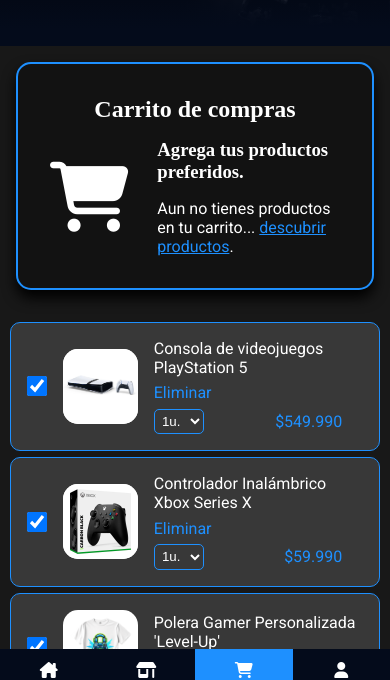
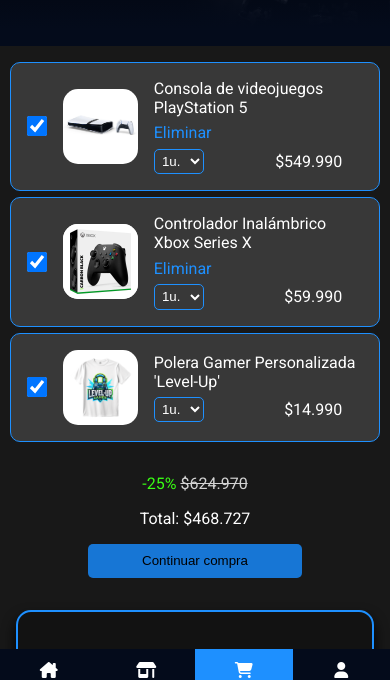
Before and after one commit to BenjaLizama/LEVEL-UP-GAMER, a plain HTML site: page src/pages/carrito.html in a window 390 px wide. Shown: the part 123-803 px from the top of the page. Drawn offline with Linux system fonts and the light colour scheme.

Commit message:
DISEÑOS COMPLETAMENTE RESPONSIVE

```diff
--- a/src/pages/carrito.html
+++ b/src/pages/carrito.html
@@ -26,19 +26,6 @@
       </div>
     </header>
     <main>
-      <section class="carrito">
-        <h1>Carrito de compras</h1>
-        <div class="productos-carrito">
-          <i class="fa-solid fa-cart-shopping"></i>
-          <div class="info">
-            <h3>Agrega tus productos preferidos.</h3>
-            <p>
-              Aun no tienes productos en tu carrito...
-              <a href="marketplace.html">descubrir productos</a>.
-            </p>
-          </div>
-        </div>
-      </section>
       <section class="productos">
         <div class="producto">
           <div class="producto-first">
@@ -100,6 +87,24 @@
           </div>
         </div>
       </section>
+      <section class="total">
+        <p><span>-25%</span> <s>$624.970</s></p>
+        <p>Total: $468.727</p>
+        <button>Continuar compra</button>
+      </section>
+      <section class="carrito">
+        <h1>Carrito de compras</h1>
+        <div class="productos-carrito">
+          <i class="fa-solid fa-cart-shopping"></i>
+          <div class="info">
+            <h3>Agrega tus productos preferidos.</h3>
+            <p>
+              Aun no tienes productos en tu carrito...
+              <a href="marketplace.html">descubrir productos</a>.
+            </p>
+          </div>
+        </div>
+      </section>
     </main>
     <footer>
       <a class="icono" href="inicio.html">
--- a/src/styles/carrito.css
+++ b/src/styles/carrito.css
@@ -190,7 +190,7 @@
 
 .producto-info select {
   background: none;
-  color: var(--color-texto-principallo);
+  color: var(--color-texto-principal);
   outline: none;
   border: 1px solid var(--color-acento-1);
   width: 50px;
@@ -214,6 +214,34 @@
   align-items: center;
 }
 
+.cantidad-precio span {
+  color: var(--color-texto-principal) !important;
+}
+
+.total {
+  color: var(--color-texto-principal);
+  display: flex;
+  flex-direction: column;
+  justify-content: center;
+  align-items: center;
+  width: 100%;
+  row-gap: 1rem;
+  padding: 1rem;
+}
+
+.total p span {
+  color: var(--color-acento-2);
+}
+
+.total p s {
+  color: var(--color-texto-secundario);
+}
+
+.total button {
+  width: 60%;
+  border-radius: 5px;
+}
+
 /* Responsive */
 @media (min-width: 1024px) {
   main {
@@ -221,6 +249,7 @@
     grid-template-columns: 1fr;
     gap: 2rem;
     padding: 4rem 8rem;
+    padding: 10vh 15vw;
   }
 
   .nav {
```
